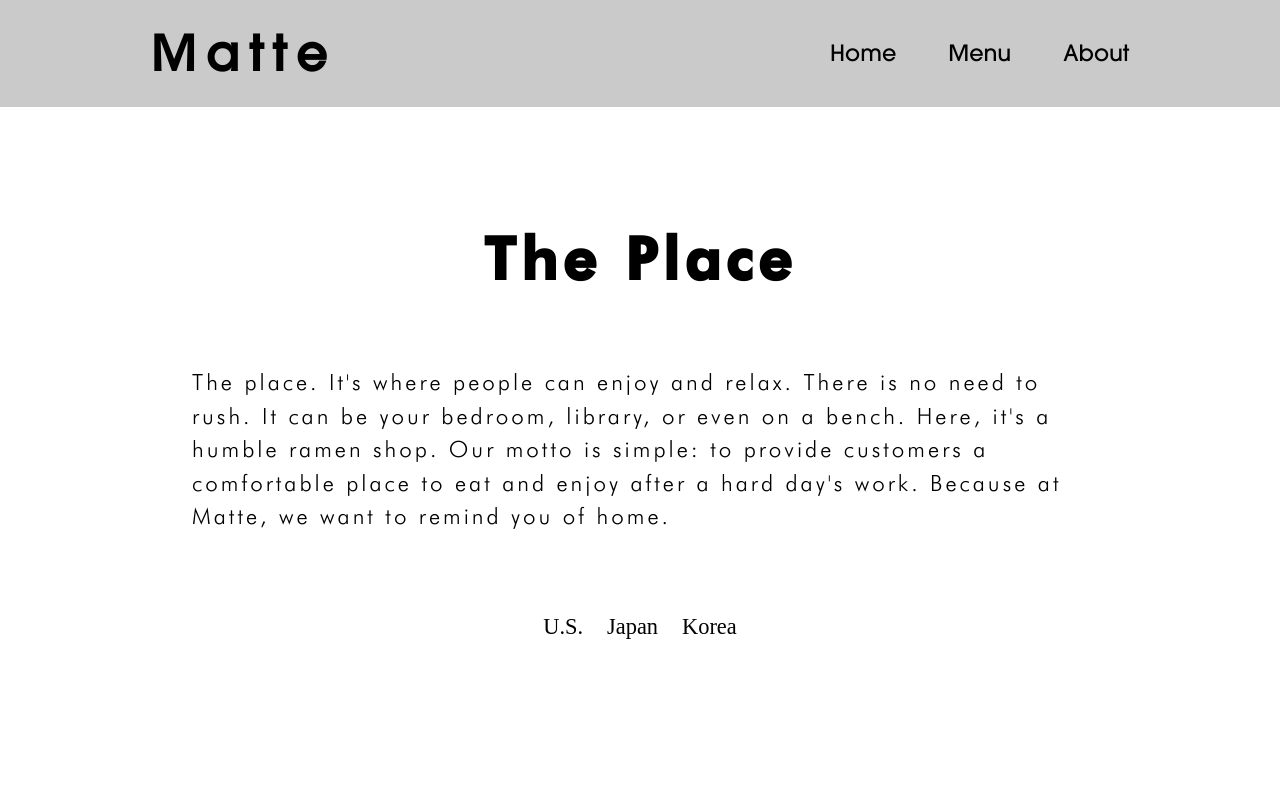
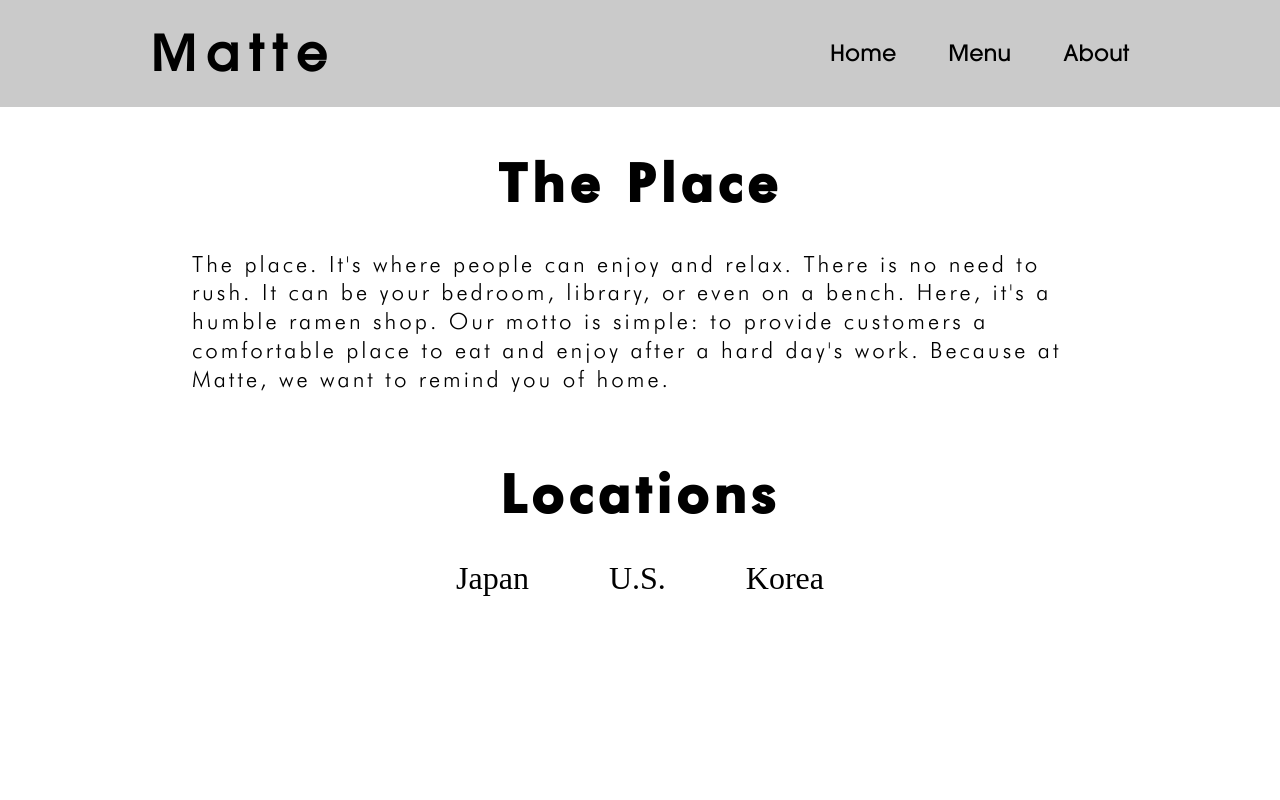
Before and after one commit to Dracozure/restaurant-page, a website built with webpack: page src/template.html in a window 1280 px wide. Built offline with nearby package versions, Linux system fonts and the light colour scheme.

Commit message:
Add dynamic text sizing for viewport

```diff
--- a/src/styles.css
+++ b/src/styles.css
@@ -273,32 +273,46 @@ nav.mobile button {
     align-items: center;
     justify-content: center;
     flex-flow: column nowrap;
+    row-gap: 1.5rem;
+}
+
+.about-container h1 {
+    font-size: 3.3rem;
+    font-family: 'Futura_Heavy';
+    letter-spacing: 5px;
+    text-align: center;
 }
 
 .about {
     max-width: 70%;
-    flex: auto;
+    flex: 4;
     display: flex;
     align-items: center;
     justify-content: center;
     flex-flow: column nowrap;
-    row-gap: 2rem;
-}
-
-.about h1 {
-    font-size: 3.7rem;
-    font-family: 'Futura_Heavy';
-    letter-spacing: 5px;
 }
 
 .about p {
     font-size: 1.4rem;
     max-width: 900px;
     letter-spacing: 3px;
-    line-height: 2.1rem;
+    line-height: 1.8rem;
     font-family: 'Futura_Light';
 }
 
 .locations {
-    flex: auto;
+    flex: 5;
+    width: 100%;
 }
+
+.locations-bar {
+    display: flex;
+    align-items: center;
+    justify-content: center;
+    column-gap: min(80px, 7vw);
+}
+
+.locations-bar button {
+    font-size: clamp(30px, 3rem, 2.5vw);
+    padding: 0;
+}
--- a/src/template.html
+++ b/src/template.html
@@ -23,9 +23,10 @@
                 <p>The place. It's where people can enjoy and relax. There is no need to rush. It can be your bedroom, library, or even on a bench. Here, it's a humble ramen shop. Our motto is simple: to provide customers a comfortable place to eat and enjoy after a hard day's work. Because at Matte, we want to remind you of home.</p>
             </div>
             <div class="locations">
+                <h1>Locations</h1>
                 <nav class="locations-bar">
+                    <button class="japan">Japan</button>
                     <button class="us">U.S.</button>
-                    <button class="japan">Japan</button>
                     <button  class="korea">Korea</button>
                 </nav>
                 <div class="us"></div>
```
